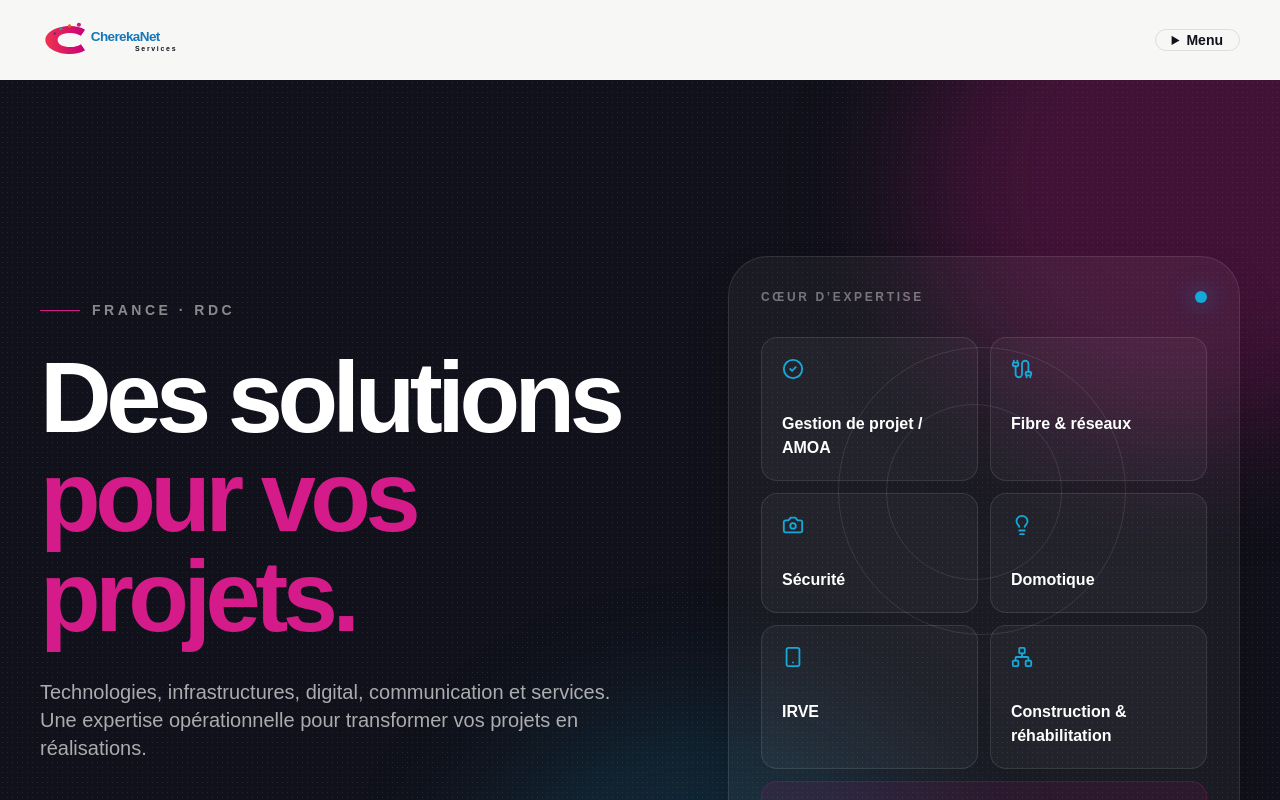
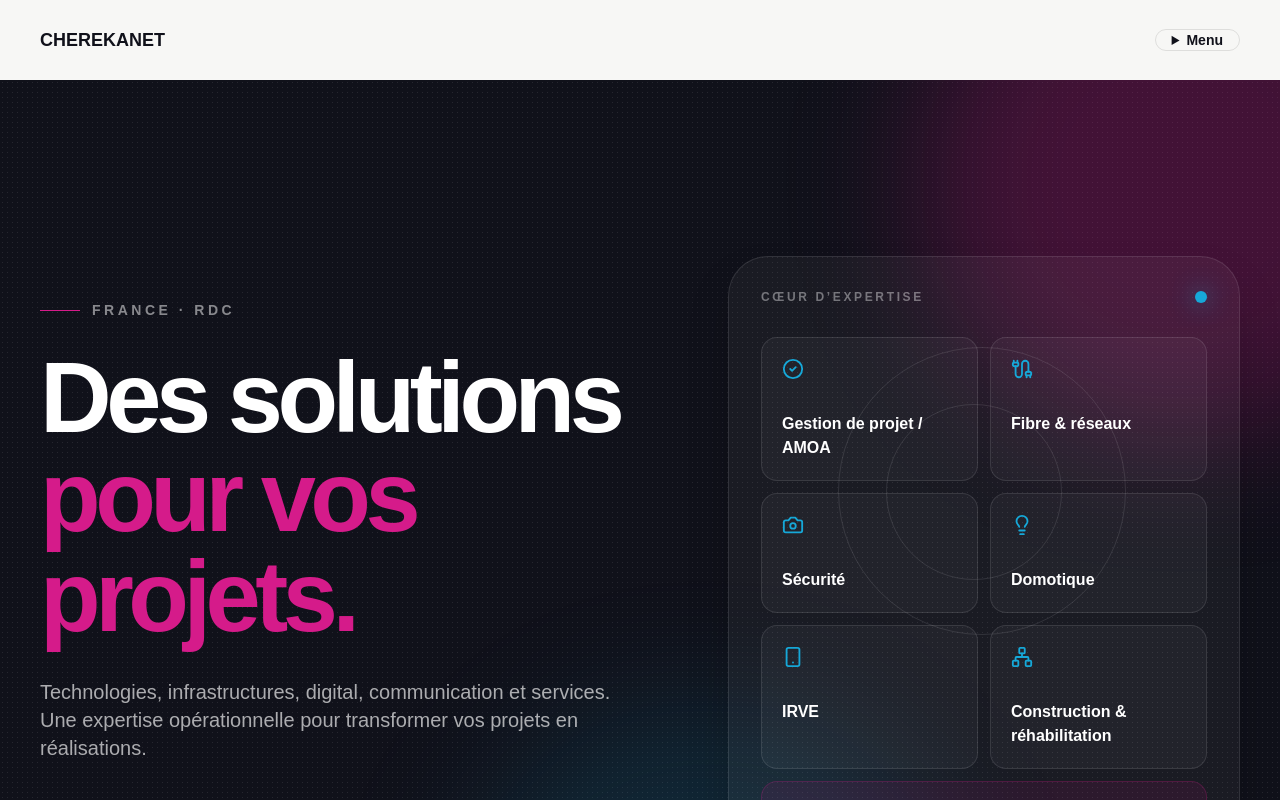
Before and after one commit to stevendolela/cherekanet, a Next.js app: page / in a window 1280 px wide. Shown: the top 800 px of the page. Built offline with nearby package versions, Linux system fonts and the light colour scheme.

Commit message:
revert: remove logo from site header

```diff
--- a/components/SiteHeader.tsx
+++ b/components/SiteHeader.tsx
@@ -9,9 +9,7 @@ export default function SiteHeader() {
   return (
     <header className={`fixed left-0 right-0 top-0 z-50 border-b ${border} ${background} backdrop-blur-xl ${text}`}>
       <div className="mx-auto flex h-20 max-w-7xl items-center justify-between px-6 lg:px-10">
-        <Link href="/" aria-label="CherekaNet — Accueil" className="flex h-14 w-44 items-center">
-          <img src="/cherekanet-logo.svg" alt="CherekaNet Services" className="h-12 w-full object-contain object-left" />
-        </Link>
+        <Link href="/" aria-label="CherekaNet — Accueil" className="text-lg font-black tracking-[-0.04em]">CHEREKANET</Link>
 
         <nav className={`hidden items-center gap-7 text-sm font-semibold md:flex ${muted}`}>
           <Link href="/solutions" className="transition hover:text-brand">Solutions</Link>
```
